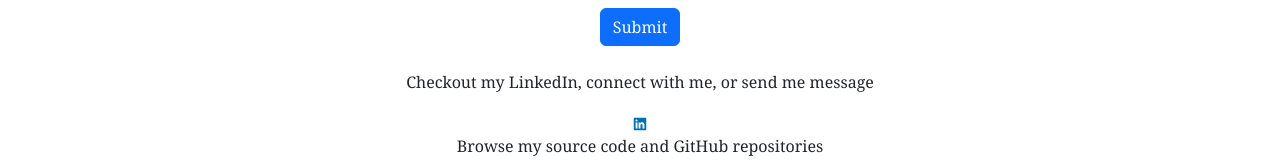
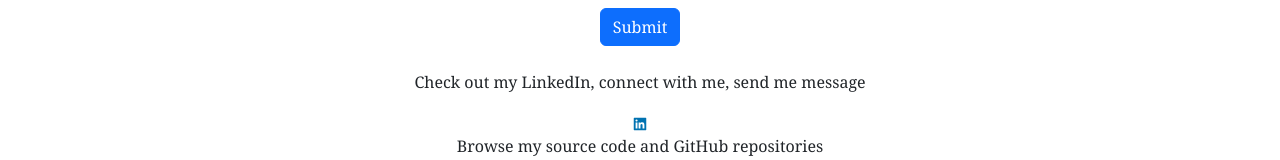
Before and after one commit to erichegonzales/erichegonzales, a React (Create React App) app: page /contact in a window 1280 px wide. Shown: the part 553-713 px from the top of the page. Built offline with nearby package versions, Linux system fonts and the light colour scheme.

Commit message:
home page card links to other pages works

```diff
--- a/src/components/Contact.js
+++ b/src/components/Contact.js
@@ -143,7 +143,7 @@ const Contact = () => {
           </Form>
           <br />
 
-          <p>Checkout my LinkedIn, connect with me, or send me message </p>
+          <p>Check out my LinkedIn, connect with me, send me message </p>
           <a
             href="https://www.linkedin.com/in/erichegonzales/"
             target="_blank"
--- a/src/components/Home.js
+++ b/src/components/Home.js
@@ -130,11 +130,12 @@ const Home = () => {
                     I aim to have positive impacts and improve the lives of
                     others. I enjoy creating and building things. I care about
                     diversity, inclusivity, equity, and bringing awareness. I
-                    look for growth mindsets and genuine connections. I value a team
-                    with initiative, and a leader that effectively guides and
-                    communicates with their team. I'm interested in being part
-                    of a committed group with hard-working people that values
-                    personal well-being, responsibility, and accountability.
+                    look for growth mindsets and genuine connections. I value a
+                    team with initiative, and a leader that effectively guides
+                    and communicates with their team. I'm interested in being
+                    part of a committed group with hard-working people that
+                    values personal well-being, responsibility, and
+                    accountability.
                   </p>
                 </div>
               </Col>
@@ -195,7 +196,9 @@ const Home = () => {
                     <Card.Body>
                       <hr />
                       <Card.Text>Browse the projects I've worked on</Card.Text>
-                      <Button variant="primary">Visit page</Button>
+                      <Card.Link href="/projects">
+                        <Button variant="primary">Visit page</Button>
+                      </Card.Link>
                     </Card.Body>
                   </Card>
                 </Col>
@@ -210,7 +213,9 @@ const Home = () => {
                     <Card.Body>
                       <hr />
                       <Card.Text>Find me online or send me a message</Card.Text>
-                      <Button variant="primary">Visit page</Button>
+                      <Card.Link href="/contact">
+                        <Button variant="primary">Visit page</Button>
+                      </Card.Link>
                     </Card.Body>
                   </Card>
                 </Col>
```
